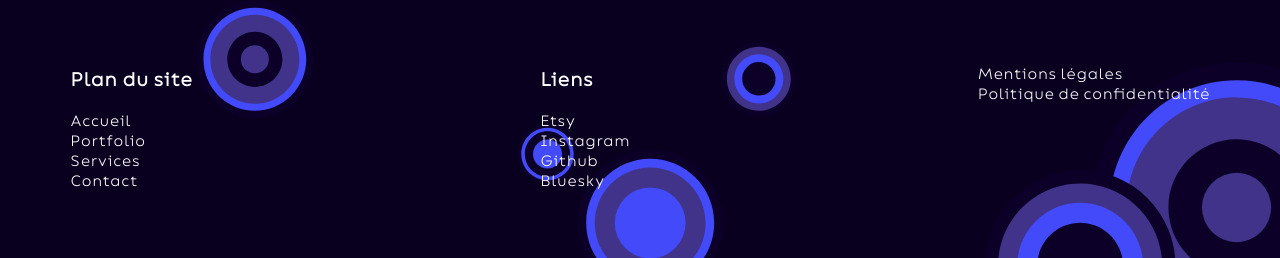
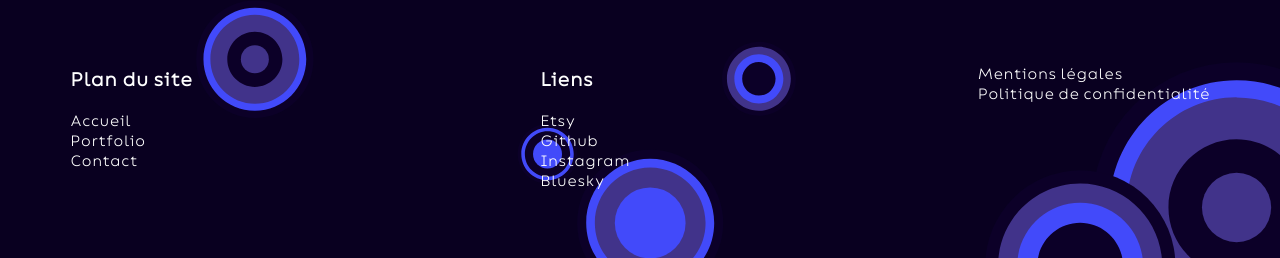
Before and after one commit to newennT/portfolio2, a Symfony app: template templates/home/home.html.twig in a window 1280 px wide; the page is wider, and only the part inside the window is pictured. Shown: the part 3256-3514 px from the top of that part. Run offline with Twig, Linux system fonts and the light colour scheme; the template is opened without the code that fills it, so the values that code supplies are empty; style sheets or scripts are compiled from the project's sources; some libraries are stand-ins or nearby versions.

Commit message:
Correction footer

```diff
--- a/assets/sass/layouts/_footer.scss
+++ b/assets/sass/layouts/_footer.scss
@@ -16,6 +16,13 @@ footer{
     ul{
         list-style-type: none;
         padding: 0;
+        li, a{
+            color: #ffffff;
+            &:hover{
+                color: $bleu;
+            }
+
+        }
         li{
             font-size: 15px;
         }
--- a/templates/partials/footer.html.twig
+++ b/templates/partials/footer.html.twig
@@ -3,20 +3,33 @@
         <div>
             <h3>Plan du site</h3>
             <ul>
+                <a href="{{ path('app_home') }}">
                     <li>Accueil</li>
+                </a>
+                <a href="{{ path('app_projet_index') }}">
                     <li>Portfolio</li>
-                <li>Services</li>
+                </a>
+                <a href="#">
                     <li>Contact</li>
+                </a>
             </ul>
         </div>
         <div>
             <div>
                 <h3>Liens</h3>
                 <ul>
+                    <a href="https://www.etsy.com/fr/shop/NewennTurbiau?ref=seller-platform-mcnav">
                         <li>Etsy</li>
+                    </a>
+                    <a href="https://github.com/newennT">
+                        <li>Github</li>
+                    </a>
+                    <a href="https://www.instagram.com/newenn.t/">
                         <li>Instagram</li>
-                    <li>Github</li>
+                    </a>
+                    <a href="https://bsky.app/profile/newennturbiau.bsky.social">
                         <li>Bluesky</li>
+                    </a>
                 </ul>
             </div>
         </div>
```
Lines whose indentation alone changed are shown as unchanged.
